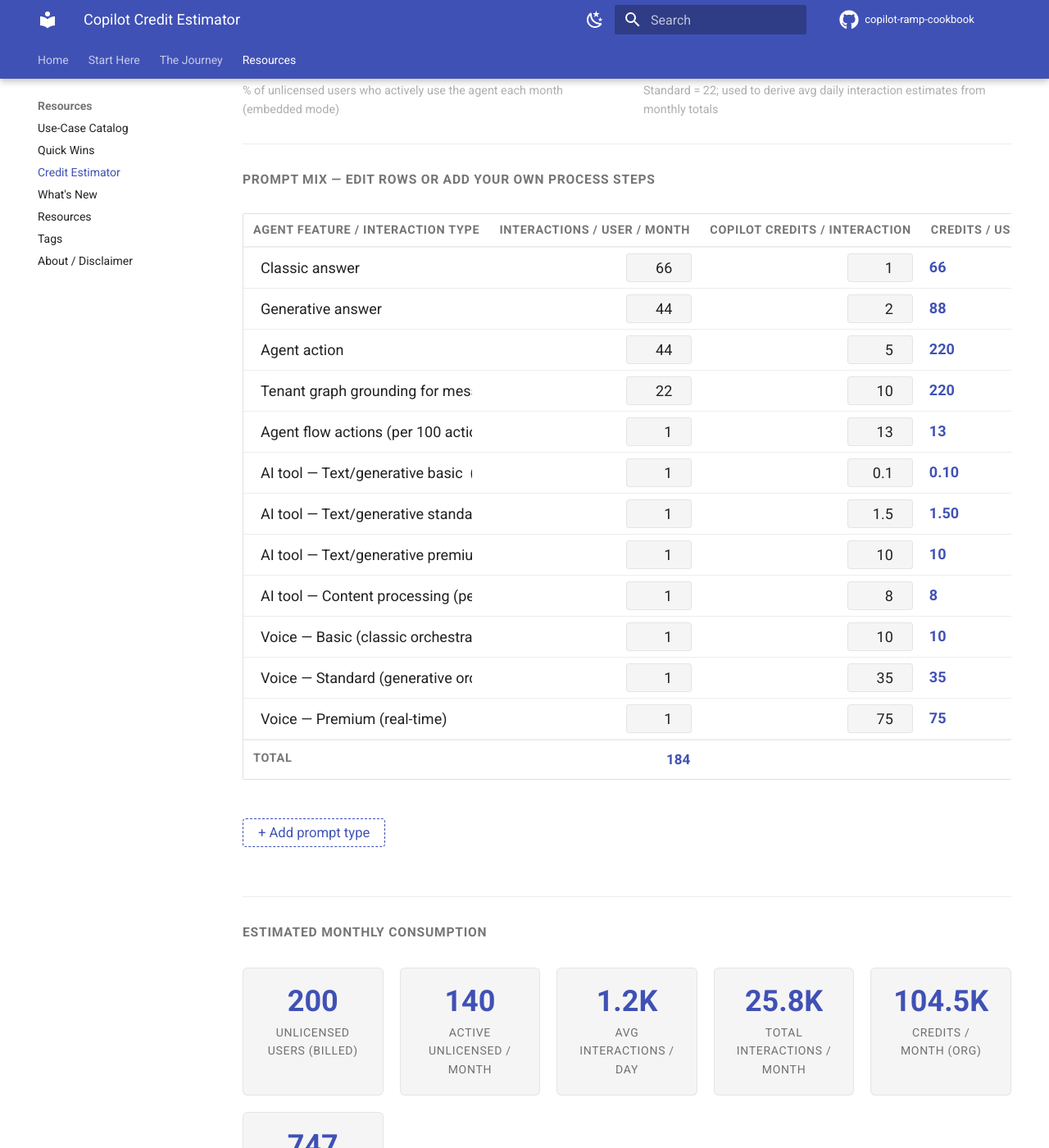
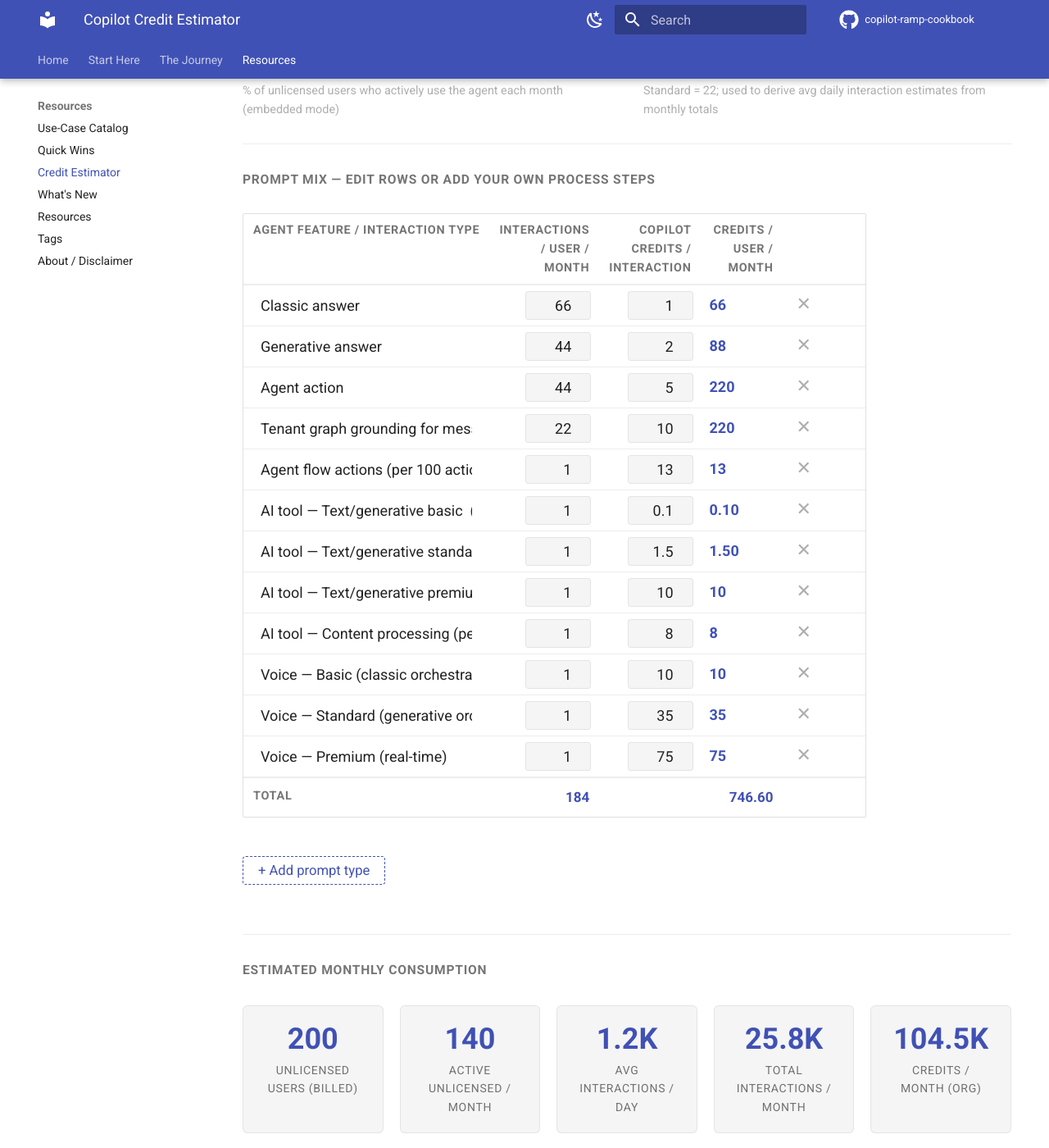
Before and after one commit to MawellGlass/copilot-ramp-cookbook, an MkDocs documentation site: the page built from docs/credit-estimator.md, in a window 1280 px wide and 1400 px high, scrolled down 1132 px. Shown: the whole window at 82% size. Built offline with MkDocs 1.6.1 and Material for MkDocs 9.7.7, drawn with Linux system fonts in a browser that asks for light colours; comment, search, counter and statistics services are not loaded.

Commit message:
Credit estimator: fix table horizontal scroll — allow column headers to wrap

```diff
--- a/docs/credit-estimator.md
+++ b/docs/credit-estimator.md
@@ -52,9 +52,9 @@
   text-align: left; font-size: 0.72rem; font-weight: 700;
   text-transform: uppercase; letter-spacing: 0.05em;
   color: var(--md-default-fg-color--light); padding: 0.4rem 0.6rem;
-  border-bottom: 2px solid var(--md-default-fg-color--lightest); white-space: nowrap;
+  border-bottom: 2px solid var(--md-default-fg-color--lightest);
 }
-#prompt-table thead th.col-num { text-align: right; }
+#prompt-table thead th.col-num { text-align: right; width: 95px; }
 #prompt-table tbody tr:hover td { background: var(--md-code-bg-color); }
 #prompt-table tbody td {
   padding: 0.35rem 0.5rem;
@@ -220,9 +220,9 @@
     <thead>
       <tr>
         <th>Agent feature / interaction type</th>
-        <th class="col-num">Interactions&nbsp;/&nbsp;user&nbsp;/&nbsp;month</th>
-        <th class="col-num">Copilot&nbsp;Credits&nbsp;/&nbsp;interaction</th>
-        <th class="col-num">Credits&nbsp;/&nbsp;user&nbsp;/&nbsp;month</th>
+        <th class="col-num">Interactions / user / month</th>
+        <th class="col-num">Copilot Credits / interaction</th>
+        <th class="col-num">Credits / user / month</th>
         <th></th>
       </tr>
     </thead>
```
